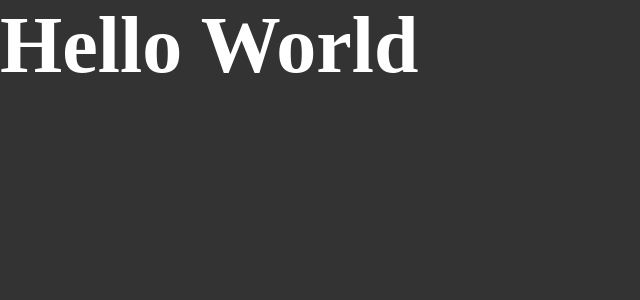
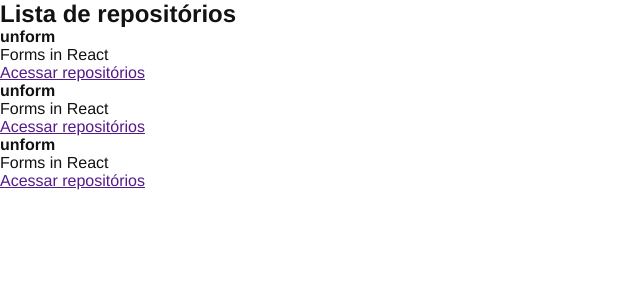
Before and after one commit to Lego4m/Ignite-ReactJS, a React app in the folder 01-github-explorer/: page / in a window 1280 px wide. Shown: the top 300 px of the page, without its empty margins (0-640 px from the left). Built offline with nearby package versions, Linux system fonts and the light colour scheme.

Commit message:
01 - Primeiro componente React

```diff
--- a/01-github-explorer/src/App.jsx
+++ b/01-github-explorer/src/App.jsx
@@ -1,5 +1,7 @@
+import { RepositoryList } from './components/RepositoryList';
+
 import './styles/global.scss';
 
 export function App() {
-  return <h1>Hello World</h1>
+  return <RepositoryList />
 }
--- /dev/null
+++ b/01-github-explorer/src/components/RepositoryList.jsx
@@ -0,0 +1,38 @@
+const repositoryName = 'unform';
+
+export function RepositoryList() {
+  return (
+    <section className="repository-list">
+      <h1>Lista de repositórios</h1>
+
+      <ul>
+        <li>
+          <strong>{repositoryName}</strong>
+          <p>Forms in React</p>
+
+          <a href="">
+            Acessar repositórios
+          </a>
+        </li>
+
+        <li>
+          <strong>unform</strong>
+          <p>Forms in React</p>
+
+          <a href="">
+            Acessar repositórios
+          </a>
+        </li>
+
+        <li>
+          <strong>unform</strong>
+          <p>Forms in React</p>
+
+          <a href="">
+            Acessar repositórios
+          </a>
+        </li>
+      </ul>
+    </section>
+  );
+}
--- a/01-github-explorer/src/styles/global.scss
+++ b/01-github-explorer/src/styles/global.scss
@@ -5,11 +5,6 @@
 }
 
 body {
-  font: Arial, Helvetica, sans-serif;
-  background: #333;
-  color: #fff;
-
-  h1 {
-    font-size: 80px;
-  }
+  font: 16px "Helvetica Neue", Arial, sans-serif;
+  color: #121214;
 }
```
